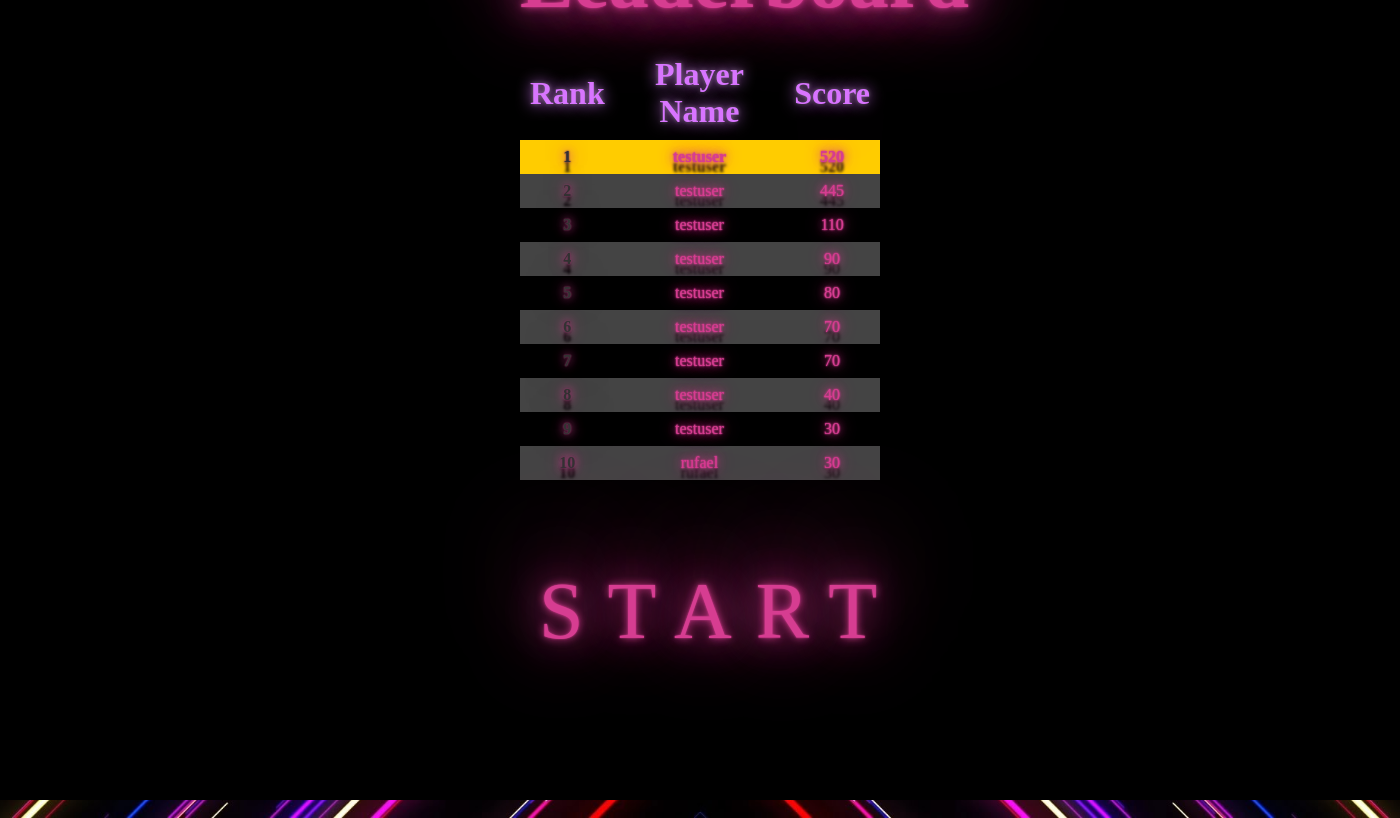
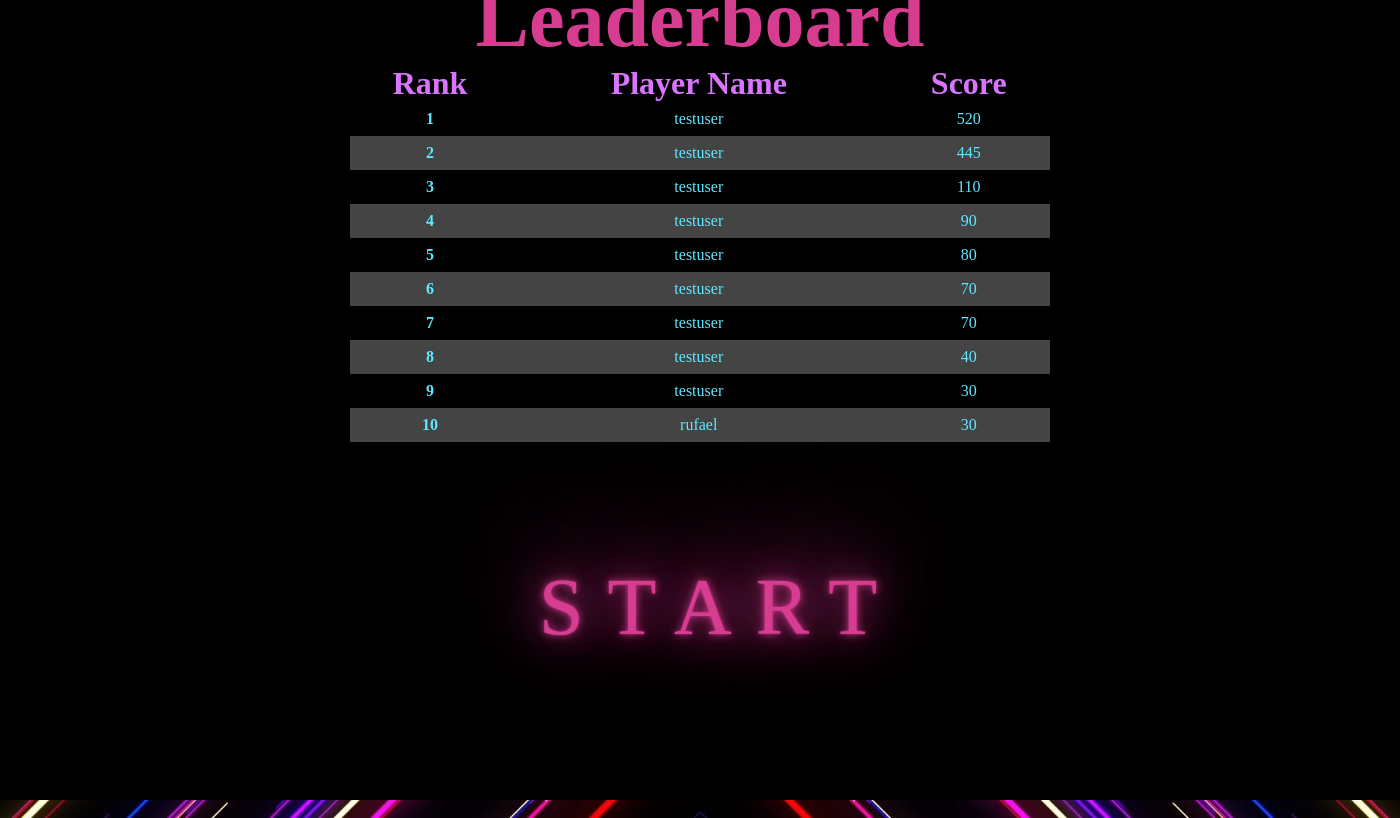
Before and after one commit to rufaelfekadu/Brick-breaker-js-game, a Flask app: page /game in a window 1400 px wide. Run offline with Flask 3, Linux system fonts and the light colour scheme; a user stored in the database is signed in; some libraries are stand-ins or nearby versions; some web fonts are replaced.

Commit message:
updated demo

```diff
--- a/static/css/style.css
+++ b/static/css/style.css
@@ -80,8 +80,8 @@
   color: #d63d91;
   font-size: 5rem;
   font-family: moon;
-  text-shadow: 0 -40px 100px, 0 0 2px, 0 0 1em #d63d91, 0 0 0.5em #d63d91,
-    0 0 0.1em #d63d91, 0 10px 3px #000;
+  /* text-shadow: 0 -40px 100px, 0 0 2px, 0 0 1em #d63d91, 0 0 0.5em #d63d91,
+    0 0 0.1em #d63d91, 0 10px 3px #000; */
 }
 
 /* Style the leaderboard table */
@@ -90,10 +90,10 @@
   border-collapse: collapse;
   border: 0; /* Remove table border */
   border-spacing: 0; /* Remove cell spacing */
-  color: #d63d91;
+  color: #5fe8ff;
   font-family: moon;
-  text-shadow: 0 -40px 100px, 0 0 2px, 0 0 1em #d63d91, 0 0 0.5em #d63d91,
-    0 0 0.1em #d63d91, 0 10px 3px #000;
+  /* text-shadow: 0 -40px 100px, 0 0 2px, 0 0 1em #d63d91, 0 0 0.5em #d63d91,
+    0 0 0.1em #d63d91, 0 10px 3px #000; */
 }
 
 /* Style the table header (thead) */
@@ -102,7 +102,7 @@
   color: var(--clr-neon);
   font-size: 2rem;
   font-family: moon;
-  text-shadow: 0 0 0.125em hsl(0 0% 100% / 0.3), 0 0 0.45em currentColor;
+  /* text-shadow: 0 0 0.125em hsl(0 0% 100% / 0.3), 0 0 0.45em currentColor; */
   border: 0;
 }
 
@@ -120,10 +120,10 @@
 
 
 /* Style the top-ranking player row with a different color */
-#welcomeScreen .leaderboard tbody tr:first-child {
+/* #welcomeScreen .leaderboard tbody tr:first-child {
   background-color: #ffcc00;
-  font-weight: bold;
-}
+  font-weight: bold; */
+/* } */
 
 /* Add borders and borders spacing for the table */
 /* #welcomeScreen .leaderboard th,
@@ -139,7 +139,7 @@
 /* Style the rank column */
 #welcomeScreen .leaderboard td:first-child {
   font-weight: bold;
-  color: #333;
+  /* color: #f7f1f1; */
 }
 
 /* Add hover effect on table rows */
@@ -149,10 +149,7 @@
 }
 
 /* Add borders and borders spacing for the table */
-/* #welcomeScreen .leaderboard th,
-#welcomeScreen .leaderboard td {
-  border: 1px solid #666; /* Adjust the border color for better contrast */
-} */
+
 
 /* Center-align text in table cells */
 #welcomeScreen .leaderboard td {
@@ -406,6 +403,7 @@
 #registration-form button,
 #registration-form a{
   font-size: 2rem;
+  font-family: "Exo 2";
   display: inline-block;
   cursor: pointer;
   text-decoration: none;
@@ -420,8 +418,10 @@
 
   position: relative;
 }
-#registration-form label{
+#registration-form label,
+#registration-form p{
   font-size: 2rem;
+  font-family: "Exo 2";
   text-decoration: none;
   color: var(--clr-neon);
   background-color: transparent;
@@ -442,74 +442,3 @@
   font-size: 14px;
   margin-top: 5px;
 }
-
-/* Apply basic styles to the leaderboard container */
-.leaderboard {
-  background-color: #f5f5f5;
-  padding: 20px;
-  border-radius: 10px;
-  box-shadow: 0 0 10px rgba(0, 0, 0, 0.2);
-  text-align: center;
-  max-width: 400px;
-  margin: 0 auto;
-}
-
-/* Style the leaderboard title */
-.leaderboard h1 {
-  font-size: 24px;
-  margin: 0;
-  color: #333;
-}
-
-/* Style the leaderboard table */
-.leaderboard table {
-  width: 100%;
-  margin-top: 20px;
-  border-collapse: collapse;
-}
-
-/* Style the table header (thead) */
-.leaderboard th {
-  background-color: #333;
-  color: #fff;
-  padding: 10px;
-}
-
-/* Style table cells (td) and alternating rows */
-.leaderboard td {
-  padding: 8px;
-}
-
-/* Add a background color to alternating rows for better readability */
-.leaderboard tr:nth-child(even) {
-  background-color: #f0f0f0;
-}
-
-/* Style the top-ranking player row with a different color */
-.leaderboard tbody tr:first-child {
-  background-color: #ffcc00;
-  font-weight: bold;
-}
-
-/* Add borders and borders spacing for the table */
-.leaderboard th,
-.leaderboard td {
-  border: 1px solid #ccc;
-}
-
-/* Center-align text in table cells */
-.leaderboard td {
-  text-align: center;
-}
-
-/* Style the rank column */
-.leaderboard td:first-child {
-  font-weight: bold;
-  color: #333;
-}
-
-/* Add hover effect on table rows */
-.leaderboard tbody tr:hover {
-  background-color: #e0e0e0;
-  cursor: pointer;
-}
--- a/templates/login.html
+++ b/templates/login.html
@@ -62,7 +62,7 @@
                     <label for="password">Password</label>
                     <input type="password" id="password" name="password" class="input-field" required>
                     <button type="submit"> Login</button>
-                    <p>Don't have an account? <a href="/registration">Register</a></p>
+                    <p>Don't have an account? <a href="{{ url_for('register') }}">Register</a></p>
 
                 </form>
             </div>
```
Also changed, not shown: .github/workflows/main_innovatexgame.yml (deleted), site.db.
